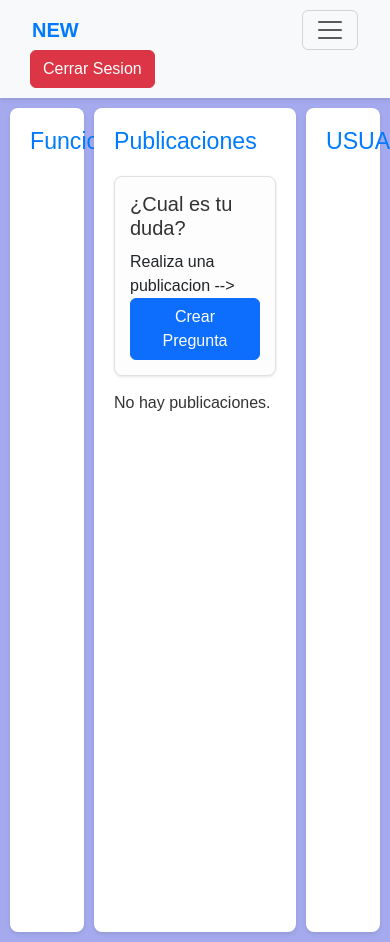
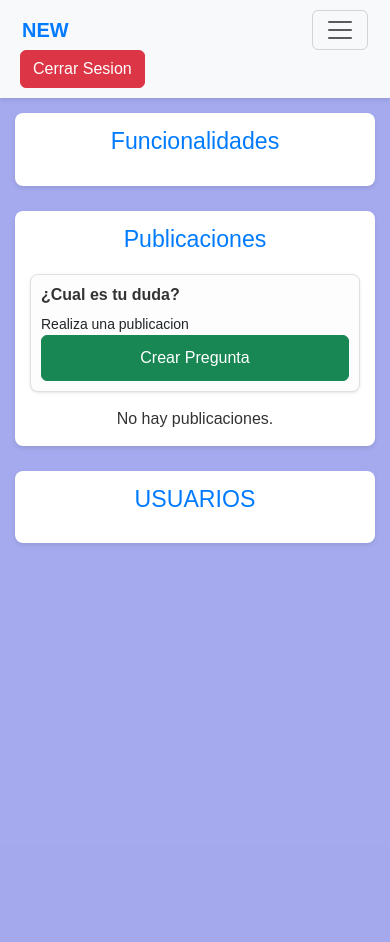
Before and after one commit to JuanjGomez/A02_FORO_GomezJuan_GonzalesAlejandro, a PHP site: page / in a window 390 px wide; the page is wider, and only the part inside the window is pictured. After the commit the page ends 545 px from the top of that part, so only its background shows below. Run offline with PHP 8.4, Linux system fonts and the light colour scheme; the visitor is signed in with stand-in values (Sample User, id 1); data that the repository does not hold is empty; some libraries are stand-ins or nearby versions.

Commit message:
css de forms

```diff
--- a/index.php
+++ b/index.php
@@ -8,7 +8,7 @@
     require_once './process/conexion.php';
     try{
         // Se verifica si el usuario ya existe
-        $sqlSeguridad = "SELECT p.id_preg, p.titulo_preg, p.descripcion_preg, p.fecha_publicacion, (SELECT COUNT(*) FROM tbl_respuestas r WHERE r.id_preg) AS num_respuestas FROM tbl_preguntas p";
+        $sqlSeguridad = "SELECT p.id_preg, p.titulo_preg, p.descripcion_preg, p.fecha_publicacion, (SELECT COUNT(*) FROM tbl_respuestas r WHERE r.id_preg = p.id_preg) AS num_respuestas FROM tbl_preguntas p";
         $stmtSeguridad = $conn->prepare($sqlSeguridad);
         $stmtSeguridad->execute();
         $resultados = $stmtSeguridad->fetchAll(PDO::FETCH_ASSOC);
@@ -74,15 +74,15 @@
     </nav>
     <div id="principal">
         <section id="left">
-            <h3>Funcionalidades</h3>
+            <h3 class="center">Funcionalidades</h3>
         </section>
         <section id="center">
-            <h3>Publicaciones</h3>
+            <h3 class="center">Publicaciones</h3>
             <?php
                 if(isset($_SESSION['id'])){
                     echo "<div class='card'>
-                        <h5>¿Cual es tu duda?</h5>
-                        <p>Realiza una publicacion --> <a href='./view/formPregunta.php'><button class='btn btn-primary'>Crear Pregunta</button></a></p>
+                        <h5><strong>¿Cual es tu duda?</strong></h5>
+                        <p>Realiza una publicacion <a href='./view/formPregunta.php'><button class='btn btn-success'>Crear Pregunta</button></a></p>
                     </div>";
                 }
                 if(!isset($_GET['query'])){
@@ -90,7 +90,7 @@
                         foreach($resultados as $fila){
                             echo "<div class='card'>
                                     <div class='card-body'>
-                                        <h5 class='card-title'>".$fila['titulo_preg']."</h5>
+                                        <h5 class='card-title'><strong>".$fila['titulo_preg']."</strong></h5>
                                         <p class='card-text'>".$fila['descripcion_preg']."</p>
                                         <p class='card-text'>".$fila['fecha_publicacion']."</p>
                                         <p class='card-text'>Respuestas: ".$fila['num_respuestas']."</p>
@@ -109,7 +109,7 @@
                         foreach($resultadosPreguntas as $fila){
                             echo "<div class='card'>
                                     <div class='card-body'>
-                                        <h5 class='card-title'>".$fila['titulo_preg']."</h5>
+                                        <h5 class='card-title'><strong>".$fila['titulo_preg']."</strong></h5>
                                         <p class='card-text'>".$fila['descripcion_preg']."</p>
                                         <p class='card-text'>".$fila['fecha_publicacion']."</p>
                                         <p class='card-text'>Respuestas: ".$fila['num_respuestas']."</p>
@@ -127,7 +127,7 @@
             ?>
         </section>
         <section id="right">
-            <h3>USUARIOS</h3>
+            <h3 class="center">USUARIOS</h3>
             <?php
                 if(isset($_GET['query'])){
                     if($resultadosUsuarios){
--- a/process/crearUser.php
+++ b/process/crearUser.php
@@ -35,12 +35,13 @@
                 //     echo "</div><br>";
                   //cambiar esto
                     $_SESSION['identico'] = true;
-                    echo "<form method='POST' action='../view/formRegistro.php'>";
+                    echo "<form method='POST' action='../view/formRegistro.php' name='formulario'>";
                     echo "<input type='hidden' name='username' value='" . $username ."'>";
                     echo "<input type='hidden' name='nombreReal' value='" . $nombreReal ."'>";
                     echo "<input type='hidden' name='email' value='" . $email ."'>";
                     echo "<button type='submit' class='btn btn-primary'>Enviar Solicitud de Amistad</button>";
                     echo "</form>";
+                    echo "<script>document.formulario.submit();</script>";
                     exit();
 
             }
--- a/styles/inicio.css
+++ b/styles/inicio.css
@@ -11,13 +11,14 @@ body {
     color: #333;
     font-size: 16px;
     line-height: 1.5;
+    overflow-x: hidden;
 }
 
 /* Navbar */
 nav.navbar {
     background-color: #ffffff;
     box-shadow: 0 2px 4px rgba(0, 0, 0, 0.1);
-    padding: 10px 20px;
+    padding: 10px 15px;
 }
 
 nav.navbar .navbar-brand {
@@ -43,9 +44,8 @@ nav.navbar button {
 #principal {
     display: flex;
     width: 100%;
-    min-height: 100vh;
-    gap: 10px;
-    padding: 10px;
+    padding: 15px; /* Aumenta el padding */
+    gap: 5px; /* Añade espacio entre los contenedores */
 }
 
 /* Left Section */
@@ -56,7 +56,9 @@ nav.navbar button {
     box-shadow: 0 2px 4px rgba(0, 0, 0, 0.1);
     padding: 20px;
     text-align: center;
+    margin-bottom: 5px; /* Espacio inferior para separar del siguiente contenedor */
 }
+
 
 #left h3 {
     color: #007bff;
@@ -70,6 +72,7 @@ nav.navbar button {
     border-radius: 8px;
     box-shadow: 0 2px 4px rgba(0, 0, 0, 0.1);
     padding: 20px;
+    margin-bottom: 5px; /* Espacio inferior para separar del siguiente contenedor */
 }
 
 #center h3 {
@@ -77,14 +80,16 @@ nav.navbar button {
     margin-bottom: 20px;
 }
 
+/* Cards inside the Center Section */
 #center .card {
     background-color: #fdfdfd;
     border: 1px solid #e0e0e0;
     border-radius: 8px;
     padding: 15px;
-    margin-bottom: 15px;
+    margin-bottom: 20px; /* Más espacio entre tarjetas */
     box-shadow: 0 1px 3px rgba(0, 0, 0, 0.1);
 }
+
 
 #center .card h5 {
     color: #333;
@@ -99,6 +104,7 @@ nav.navbar button {
     box-shadow: 0 2px 4px rgba(0, 0, 0, 0.1);
     padding: 20px;
     text-align: center;
+    margin-bottom: 5px; /* Espacio inferior para separar del siguiente contenedor */
 }
 
 #right h3 {
@@ -120,12 +126,74 @@ form button[type="submit"] {
     cursor: pointer;
 }
 
-/* Footer (optional if needed) */
-footer {
-    background-color: #f1f1f1;
-    color: #666;
+.center{
+    margin: 0 auto;
     text-align: center;
-    padding: 10px;
-    margin-top: 20px;
-    border-top: 1px solid #ddd;
 }
+
+/* Responsive Design for Mobile */
+@media (max-width: 576px) {
+    /* Navbar */
+    nav.navbar {
+        padding: 10px;
+    }
+    nav.navbar .navbar-toggler {
+        margin-left: auto;
+    }
+    nav.navbar .navbar-collapse {
+        background-color: #ffffff;
+        padding: 10px;
+        border-radius: 8px;
+    }
+
+    /* Sections Stack Vertically */
+    #principal {
+        display: flex;
+        flex-direction: column;
+        gap: 10px;
+    }
+
+    #left, #center, #right {
+        width: 100%;
+        margin-bottom: 15px;
+        text-align: center;
+    }
+
+    #left, #right {
+        padding: 15px;
+    }
+
+    #center {
+        padding: 15px;
+    }
+
+    /* Cards Adjustments */
+    #center .card {
+        text-align: left;
+        margin-bottom: 15px;
+        padding: 10px;
+    }
+
+    #center .card h5 {
+        font-size: 16px;
+    }
+
+    #center .card p {
+        font-size: 14px;
+    }
+
+    #center .card button {
+        width: 100%;
+        padding: 10px;
+    }
+
+    /* Forms */
+    form input[type="search"] {
+        width: 100%;
+        margin-bottom: 10px;
+    }
+
+    form button[type="submit"] {
+        width: 100%;
+    }
+}
```
Also changed, not shown: styles/detallePregunta.css (+43 -0 lines), view/formRegistro.php (+14 -0 lines).
